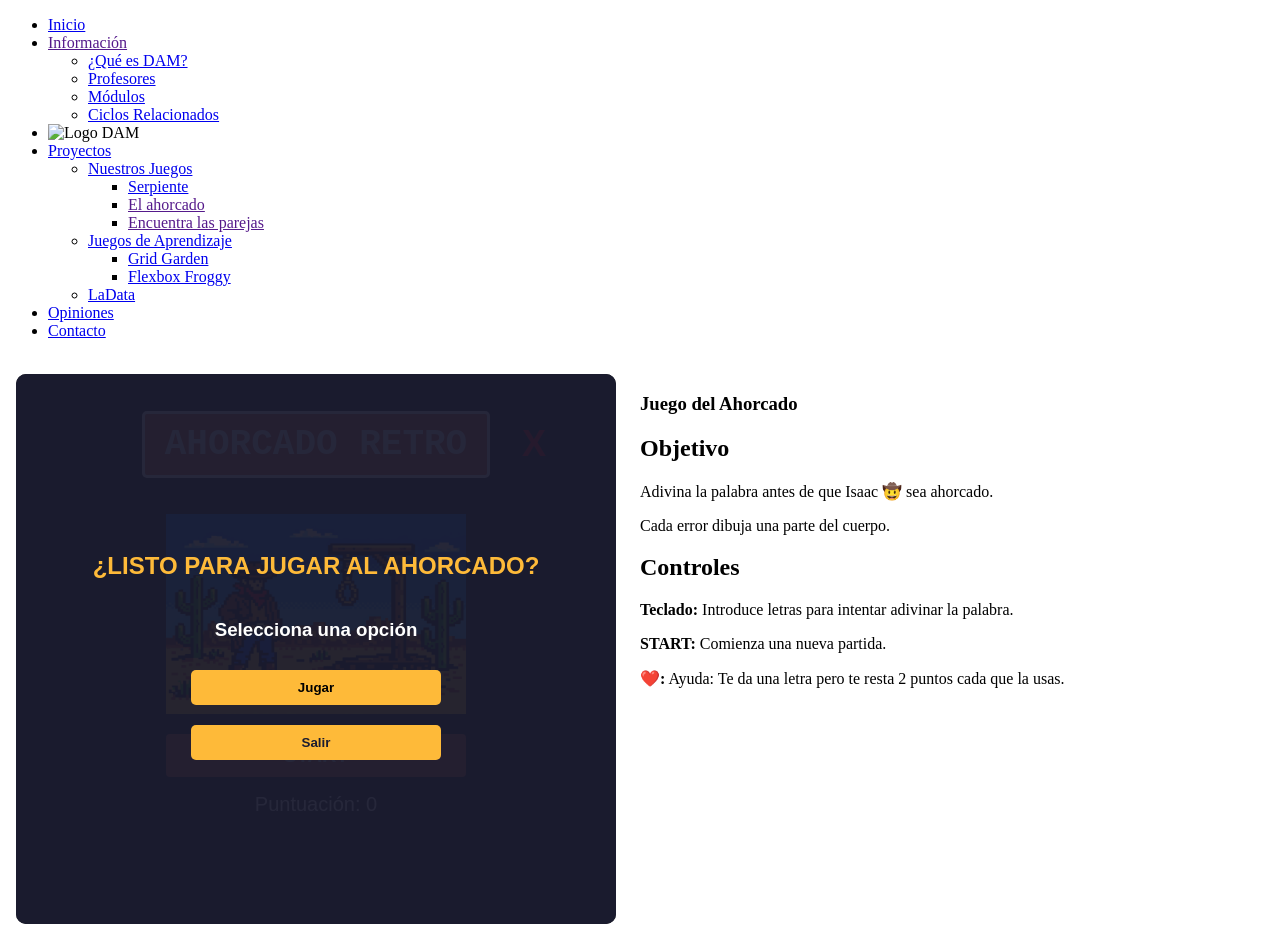
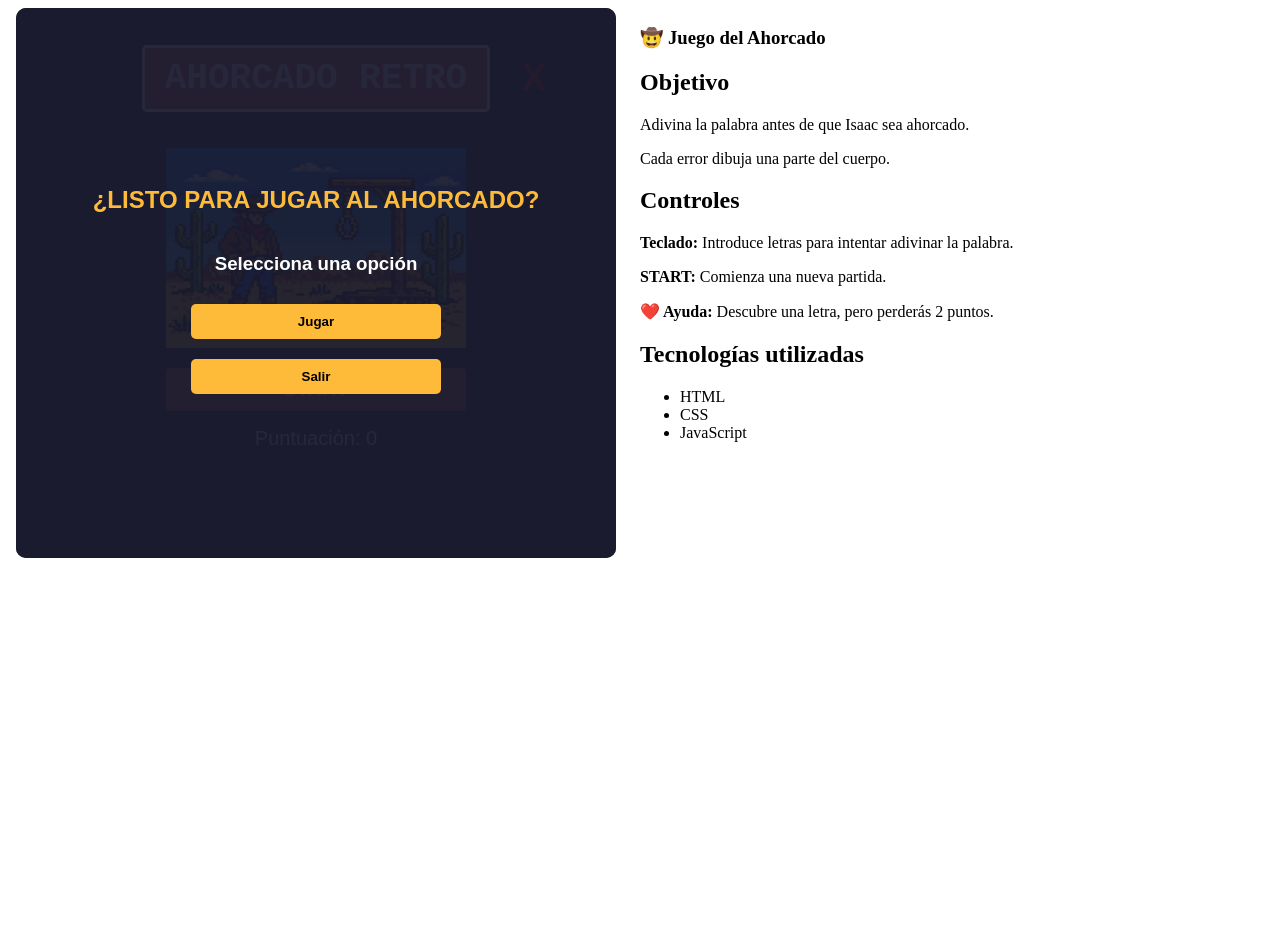
Before and after one commit to ivymargar/JuegoAhorcado, a plain HTML site: page index.html in a window 1280 px wide. After the commit the page ends 800 px from the top, so only its background shows below. Drawn offline with Linux system fonts and the light colour scheme; files that its build step writes are made by us from their sources; a web font is replaced by a local one.

Commit message:
Update index.html
update code

```diff
--- a/index.html
+++ b/index.html
@@ -4,83 +4,54 @@
 <head>
     <meta charset="UTF-8">
     <meta name="viewport" content="width=device-width, initial-scale=1.0">
+
     <title>Ahorcado Retro</title>
 
-    <!-- Fuente y estilos propios del juego -->
     <link href="https://fonts.cdnfonts.com/css/sf-pixelate" rel="stylesheet">
-    <link rel="stylesheet" href="../../CSS/style.css">
     <link rel="stylesheet" href="style.css">
-    <!-- Scripts del juego -->
-    <script type="text/javascript" src="palabras.js" defer></script>
-    <script type="text/javascript" src="script.js" defer></script>
 
-
+    <script src="palabras.js" defer></script>
+    <script src="script.js" defer></script>
 </head>
 
 <body>
 
-    <!-- NAV -->
-    <div class="Menu">
-        <nav>
-            <ul>
-                <li><a href="../../index.html#inicio">Inicio</a></li>
-                <li><a href="">Información</a>
-                    <ul>
-                        <li><a href="../../index.html#informacion">¿Qué es DAM?</a></li>
-                        <li><a href="../../index.html#profesores">Profesores</a></li>
-                        <li><a href="../../index.html#modulos">Módulos</a></li>
-                        <li><a href="../../index.html#ciclosRelacionados">Ciclos Relacionados</a></li>
-                    </ul>
-                </li>
-                <li><img src="../../IMG/PNG/DAM_While.png" alt="Logo DAM"></li>
-                <li><a href="../../index.html#juegos">Proyectos</a>
-                    <ul>
-                        <li><a href="../../index.html#Njuegos">Nuestros Juegos</a>
-                            <ul>
-                                <li><a href="../serpiente/index.html" target="_blank">Serpiente</a></li>
-                                <li><a href="">El ahorcado</a></li>
-                                <li><a href="">Encuentra las parejas</a></li>
-                            </ul>
-                        </li>
-                        <li><a href="../../index.html#juegosAprendizaje">Juegos de Aprendizaje</a>
-                            <ul>
-                                <li><a href="https://cssgridgarden.com/#es" target="_blank">Grid Garden</a></li>
-                                <li><a href="http://flexboxfroggy.com/#es" target="_blank">Flexbox Froggy</a></li>
-                            </ul>
-                        </li>
-                        <li><a href="https://sites.google.com/iesdonosocortes.es/ladata/page?authuser=0" target="_blank">LaData</a></li>
-                    </ul>
-                </li>
-                <li><a href="../../index.html#opiniones">Opiniones</a></li>
-                <li><a href="../../index.html#contacto">Contacto</a></li>
-            </ul>
-        </nav>
-    </div>
-    <br>
-
-    <!-- CONTENEDOR PRINCIPAL -->
 <section class="container">
 
-        <!-- LADO IZQUIERDO: EL JUEGO -->
+    <!-- JUEGO -->
+    <section class="ahorcado">
 
-        <section class="ahorcado">
         <div id="menu">
             <h1 id="mensajes">¿LISTO PARA JUGAR AL AHORCADO?</h1>
+
             <h3>Selecciona una opción</h3>
 
             <button id="btnJugar">Jugar</button>
-                <button><a href="../../index.html">Salir</a></button>
+
+            <button onclick="location.reload()">
+                Salir
+            </button>
         </div>
+
         <div class="row">
+
             <div class="title-box">
                 <h1>Ahorcado Retro</h1>
             </div>
+
             <a id="exitAction" title="Salir">X</a>
+
         </div>
 
         <div class="game-container">
-                <img class="vaquero" src="vaquero.png" alt="Dibujo de un vaquero"/>
+
+            <img
+                class="vaquero"
+                src="vaquero.png"
+                alt="Vaquero">
+
             <canvas id="canvas"></canvas>
+
         </div>
 
         <div id="wordContainer"></div>
@@ -91,41 +62,74 @@
         </div>
 
         <div id="buttonsContainer">
-                <button id="startButton">START</button>
-                <button id="helpButton" style="display:none;">❤️❤️❤️</button>
+
+            <button id="startButton">
+                START
+            </button>
+
+            <button id="helpButton" style="display:none;">
+                ❤️❤️❤️
+            </button>
+
         </div>
+
         <div>
 
             <p id="gameMessage"></p>
-                <p id="scoreDisplay">Puntuación: 0</p>
+
+            <p id="scoreDisplay">
+                Puntuación: 0
+            </p>
+
         </div>
+
     </section>
 
-        <!-- LADO DERECHO: INFORMACIÓN -->
+    <!-- REGLAS -->
+
     <article id="rules">
-            <h1>Juego del Ahorcado</h1>
+
+        <h1>🤠 Juego del Ahorcado</h1>
 
         <h2>Objetivo</h2>
-            <p>Adivina la palabra antes de que Isaac 🤠 sea ahorcado.</p>
-            <p>Cada error dibuja una parte del cuerpo.</p>
+
+        <p>
+            Adivina la palabra antes de que Isaac sea ahorcado.
+        </p>
+
+        <p>
+            Cada error dibuja una parte del cuerpo.
+        </p>
 
         <h2>Controles</h2>
+
         <p>
-                <b>Teclado:</b> Introduce letras para intentar adivinar la palabra.
+            <strong>Teclado:</strong>
+            Introduce letras para intentar adivinar la palabra.
         </p>
+
         <p>
-                <b>START:</b> Comienza una nueva partida.
+            <strong>START:</strong>
+            Comienza una nueva partida.
         </p>
+
         <p>
-                <b>❤️:</b> Ayuda: Te da una letra pero te resta 2 puntos cada que la usas.
+            <strong>❤️ Ayuda:</strong>
+            Descubre una letra, pero perderás 2 puntos.
         </p>
+
+        <h2>Tecnologías utilizadas</h2>
+
+        <ul>
+            <li>HTML</li>
+            <li>CSS</li>
+            <li>JavaScript</li>
+        </ul>
+
     </article>
 
 </section>
 
-
-
-    <!-- SCRIPT PARA OCULTAR EL MENÚ -->
 <script>
     document.getElementById("btnJugar").addEventListener("click", () => {
         document.getElementById("menu").style.display = "none";
@@ -133,5 +137,4 @@
 </script>
 
 </body>
-
 </html>
```
Lines whose indentation alone changed are shown as unchanged.
